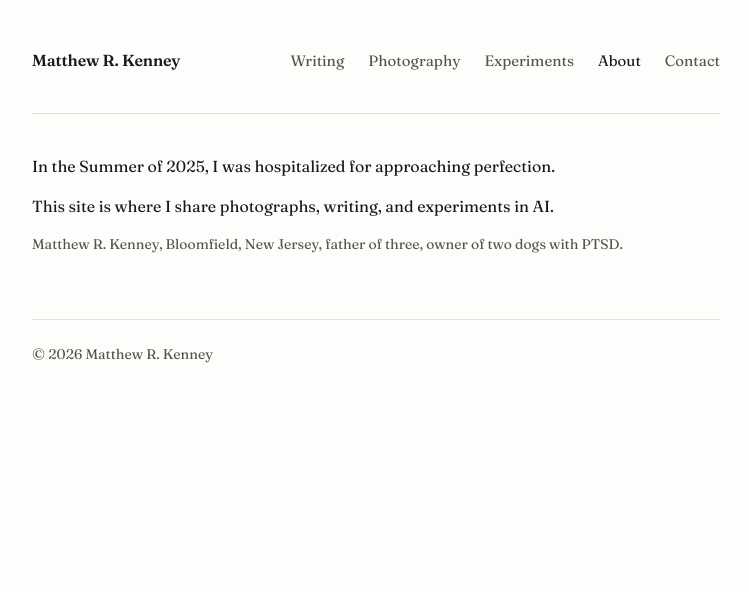
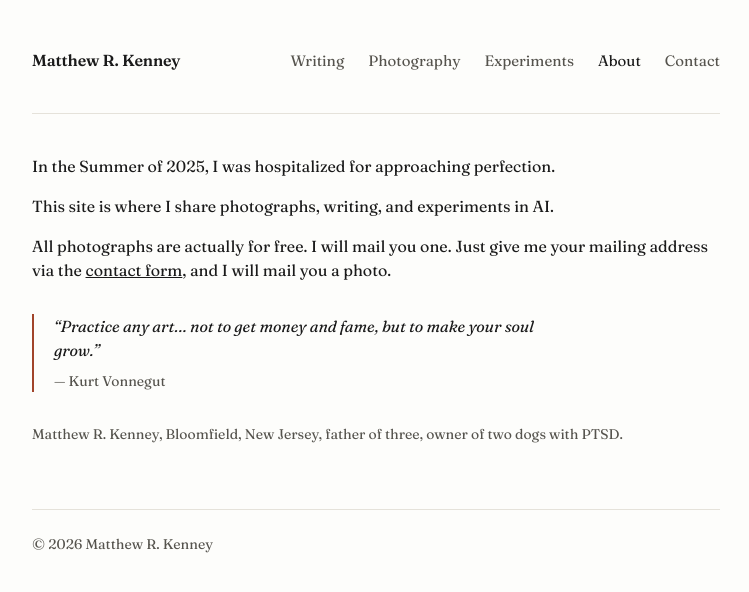
Before and after one commit to mattkenney80/matthewrkenney.com, an Astro site: page /about in a window 1280 px wide. Shown: the whole page, without its empty margins (264-1013 px from the left). Built offline with nearby package versions, Linux system fonts and the light colour scheme; Astro itself is replaced by a stand-in of ours.

Commit message:
About: free-photo offer with contact link, plus Vonnegut quote on art and money

```diff
--- a/src/pages/about.astro
+++ b/src/pages/about.astro
@@ -11,7 +11,36 @@ import BaseLayout from "../layouts/BaseLayout.astro";
   <p>
     This site is where I share photographs, writing, and experiments in AI.
   </p>
+  <p>
+    All photographs are actually for free. I will mail you one. Just give me your
+    mailing address via the <a href="/contact">contact form</a>, and I will mail you a photo.
+  </p>
+  <blockquote class="about-quote">
+    <p>&ldquo;Practice any art&hellip; not to get money and fame, but to make your soul grow.&rdquo;</p>
+    <cite>&mdash; Kurt Vonnegut</cite>
+  </blockquote>
   <p class="meta">
     Matthew R. Kenney, Bloomfield, New Jersey, father of three, owner of two dogs with PTSD.
   </p>
 </BaseLayout>
+
+<style>
+  .about-quote {
+    margin: 2rem 0;
+    padding-left: 1.25rem;
+    border-left: 2px solid var(--color-accent);
+    max-width: var(--measure);
+  }
+
+  .about-quote p {
+    margin: 0 0 0.375rem;
+    font-style: italic;
+    color: var(--color-ink);
+  }
+
+  .about-quote cite {
+    font-style: normal;
+    font-size: 0.875rem;
+    color: var(--color-ink-soft);
+  }
+</style>
```
